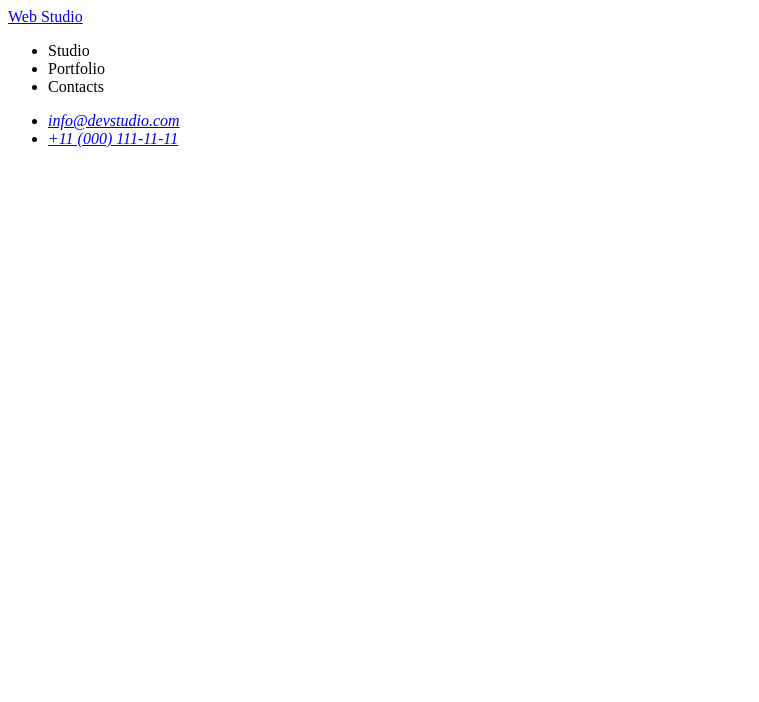
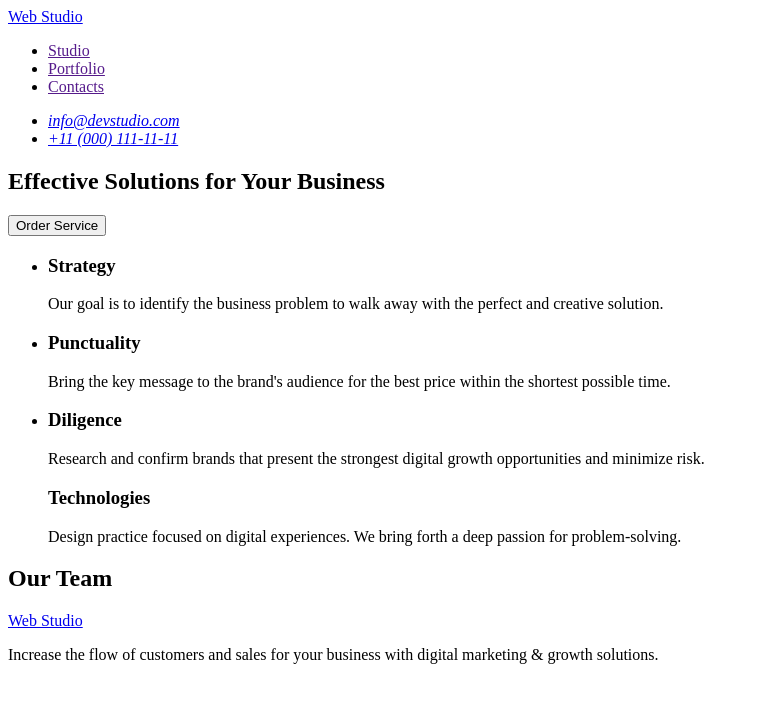
Before and after one commit to AlSash3r/my-first-project, a plain HTML site: page goit-markup-hw-01/index.html in a window 1280 px wide. Shown: the whole page, without its empty margins (0-759 px from the left). Drawn offline with Linux system fonts and the light colour scheme.

Commit message:
add homework

```diff
--- a/goit-markup-hw-01/index.html
+++ b/goit-markup-hw-01/index.html
@@ -10,9 +10,9 @@
       <nav>
         <a href="./index.html">Web Studio</a>
         <ul>
-          <li><a href=""></a>Studio</li>
-          <li><a href=""></a>Portfolio</li>
-          <li><a href=""></a>Contacts</li>
+          <li><a href="">Studio</a></li>
+          <li><a href="">Portfolio</a></li>
+          <li><a href="">Contacts</a></li>
         </ul>
       </nav>
       <address>
@@ -22,5 +22,55 @@
         </ul>
       </address>
     </header>
+    <main>
+      <section>
+        <h1>Effective Solutions for Your Business</h1>
+        <button type="button">Order Service</button>
+      </section>
+      <section>
+        <h2 hidden>Features</h2>
+        <ul>
+          <li>
+            <h3>Strategy</h3>
+            <p>
+              Our goal is to identify the business problem to walk away with the
+              perfect and creative solution.
+            </p>
+          </li>
+          <li>
+            <h3>Punctuality</h3>
+            <p>
+              Bring the key message to the brand's audience for the best price
+              within the shortest possible time.
+            </p>
+          </li>
+          <li>
+            <h3>Diligence</h3>
+            <p>
+              Research and confirm brands that present the strongest digital
+              growth opportunities and minimize risk.
+            </p>
+            <h3>Technologies</h3>
+            <p>
+              Design practice focused on digital experiences. We bring forth a
+              deep passion for problem-solving.
+            </p>
+          </li>
+        </ul>
+      </section>
+      <section>
+        <h2>Our Team</h2>
+        <ul>
+          <!-- Ваші дані про команду -->
+        </ul>
+      </section>
+    </main>
+    <footer>
+      <a href="./index.html">Web Studio</a>
+      <p>
+        Increase the flow of customers and sales for your business with digital
+        marketing & growth solutions.
+      </p>
+    </footer>
   </body>
 </html>
```
Also changed, not shown: goit-markup-hw-01/images/CamilaGarcia.jpg (renamed from goit-markup-hw-01/images/Camila Garcia.jpg), goit-markup-hw-01/images/DanielWilson.jpg (renamed from goit-markup-hw-01/images/Daniel Wilson.jpg), goit-markup-hw-01/images/MarkGuerrero.jpg (renamed from goit-markup-hw-01/images/Mark Guerrero.jpg), goit-markup-hw-01/images/TomFord.jpg (renamed from goit-markup-hw-01/images/Tom Ford.jpg).
